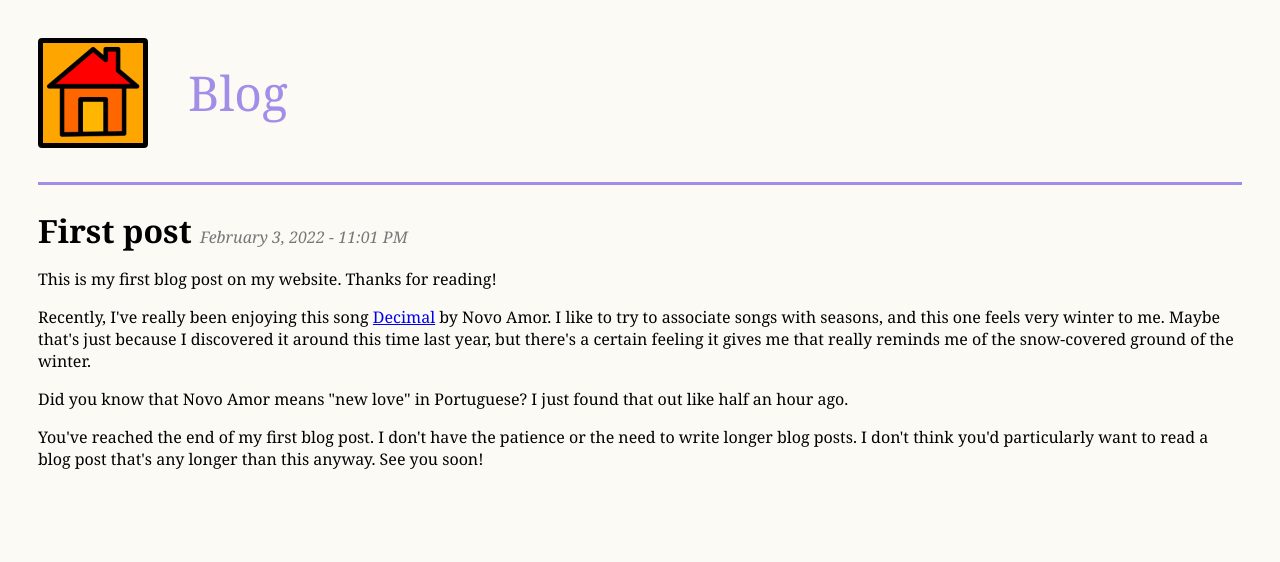
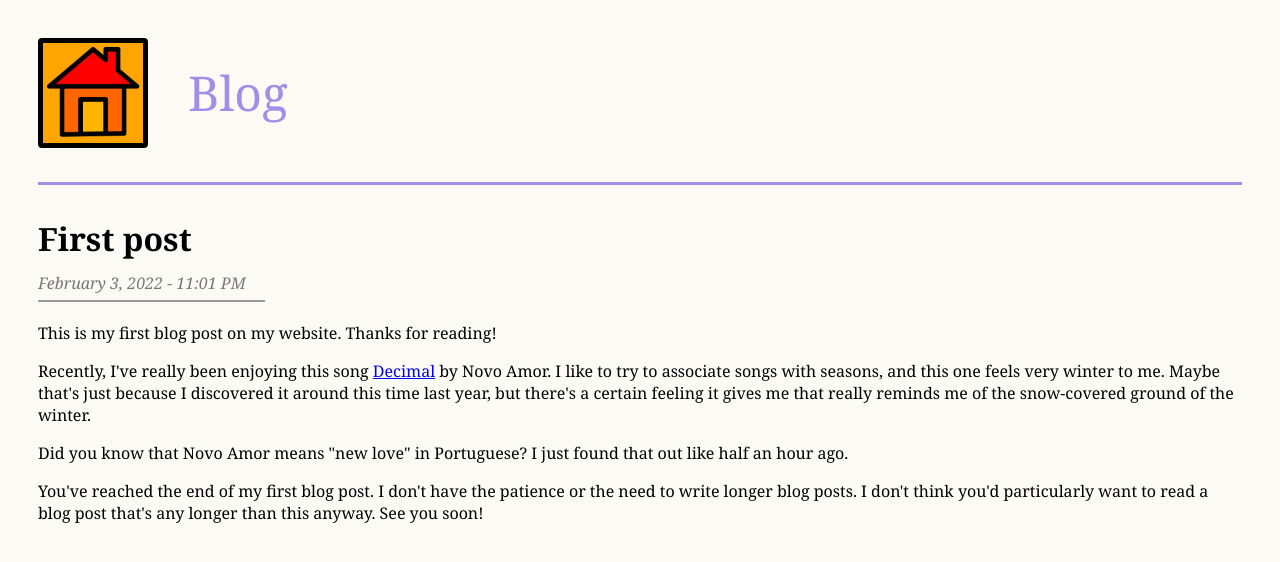
Before and after one commit to russotiro/russotiro.github.io, a Jekyll site: the page built from blog/blog.html, in a window 1280 px wide. Shown: the top 562 px of the page. Built offline with Jekyll 4.4.1, drawn with Linux system fonts in a browser that asks for light colours.

Commit message:
potm pages

```diff
--- /dev/null
+++ b/_data/potm/potm-table-2022.yml
@@ -0,0 +1,3 @@
+---
+  - date: January 2022
+    path: snowy christmas tree farm.jpg
--- a/assets/css/styles.css
+++ b/assets/css/styles.css
@@ -114,13 +114,23 @@ h1 a {
     background-color: #a08ee8;
 }
 
-.blog-header {
-    display: inline;
-}
-
 p.blog-header {
     font-style: italic;
     color: #777;
+    margin-top: 6px;
+    margin-bottom: 6px;
+}
+
+h3.blog-header {
+    margin-bottom: 12px;
+}
+
+#date-line {
+    width: 227px;
+    margin: 0px 0px 20px 0px;
+    height: 1.5px;
+    background-color: #999;
+    border: none;
 }
 
 
@@ -128,7 +138,7 @@ p.blog-header {
 
 .potm hr {
 	border: none;
-	height: 3px;
+	height: 2.5px;
 	background-color: #4fb889;
 	margin-top: 30px;
 }
@@ -147,6 +157,29 @@ p.blog-header {
     margin-left: auto;
     margin-right: auto;
     display: block;
+}
+
+.see-more {
+    display: block;
+    font-family: Georgia;
+    text-align: center;
+    font-size: 18px;
+    color: #000;
+    background-color: #ccc;
+    border-radius: 20px;
+    width: 200px;
+    margin: 40px auto;
+    padding: 12px;
+    transition: 0.3s;
+}
+
+.see-more:hover {
+    background-color: #4fb889;
+    color: #fcfaf5;
+}
+
+a.hide-link {
+    text-decoration: none;
 }
 
 
--- a/blog/blog.html
+++ b/blog/blog.html
@@ -3,7 +3,9 @@ layout: nav
 title: Blog
 code: blog
 ---
-<h3 class="blog-header">First post </h3><p class="blog-header">February 3, 2022 - 11:01 PM</p>
+<h3 class="blog-header">First post </h3>
+<div><p class="blog-header">February 3, 2022 - 11:01 PM</p></div>
+<hr id="date-line">
 <p>This is my first blog post on my website. Thanks for reading!</p>
 <p>Recently, I've really been enjoying this song <a href="https://www.youtube.com/watch?v=_iQN672qtvY">Decimal</a> by Novo Amor. I like to try to associate songs with seasons, and this one feels very winter to me. Maybe that's just because I discovered it around this time last year, but there's a certain feeling it gives me that really reminds me of the snow-covered ground of the winter.</p>
 <p>Did you know that Novo Amor means "new love" in Portuguese? I just found that out like half an hour ago.</p>
--- a/index.html
+++ b/index.html
@@ -1,7 +1,7 @@
 ---
 title: Home
 ---
-<h1 class="first-homepage-title"><a class="potm-title" href="./potm/potm.html">Picture of the month</a></h1>
+<h1 class="first-homepage-title"><a class="potm-title" href="./potm/potm-2022.html">Picture of the month</a></h1>
 <h1><a class="blog-title" href="./blog/blog.html">Blog</a></h1>
 <h1><a class="mvm-title" href="./mvm/mvm.html">Musical voice memos</a></h1>
 <h1><a class="bike-title" href="./bike/bike.html">Bike playlists</a></h1>
```
Also changed, not shown: _data/potm/potm-table-2020.yml (added, +28 -0 lines), _data/potm/potm-table-2021.yml (renamed from _data/potm-table.yml, +0 -31 lines), potm/potm-2020.html (renamed from potm/potm.html, +2 -10 lines), potm/potm-2021.html (added, +22 -0 lines), potm/potm-2022.html (added, +24 -0 lines).
